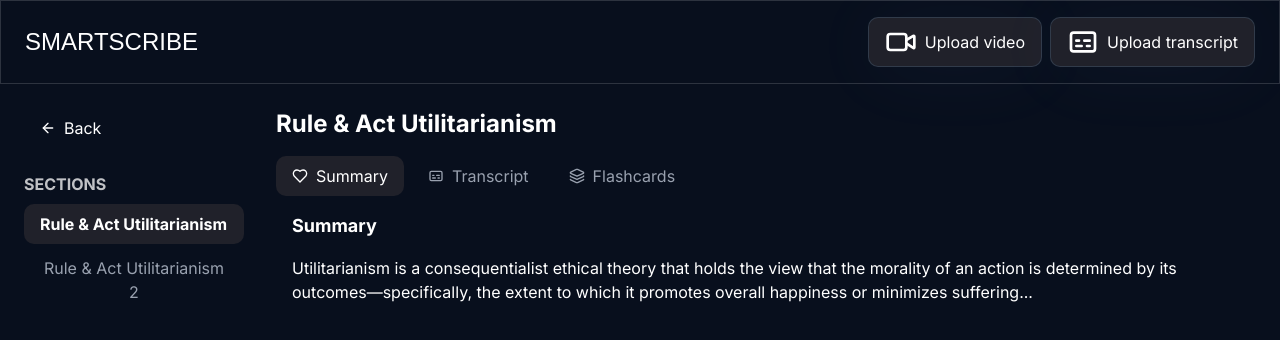
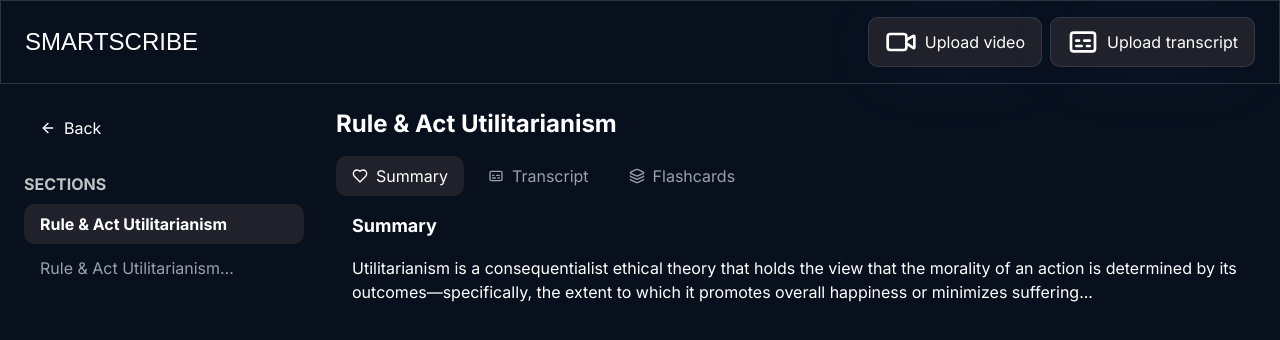
Before and after one commit to dzl-i/hackabyte, a Next.js app in the folder frontend/: page /lectures/1 in a window 1280 px wide. Shown: the top 340 px of the page. Built offline with nearby package versions, Linux system fonts and the light colour scheme; a web font is replaced by a local one.

Commit message:
Added truncate

```diff
--- a/frontend/src/app/lectures/[id]/page.tsx
+++ b/frontend/src/app/lectures/[id]/page.tsx
@@ -114,12 +114,17 @@ export default function Page() {
 
 	const selectedTab = lectureTabs[selectedTabIndex]
 
+	function truncate(str: string) {
+		const limit = 25
+		return str.length > limit ? str.slice(0, limit) + "…" : str
+	}
+
 	return (
 		<main>
 			<NavBar />
 			<main className="p-6 flex gap-8">
 				{/* Sidebar: Topics */}
-				<section className="space-y-6 flex-1 min-w-[220px]">
+				<section className="space-y-6 flex-1 min-w-[280px]">
 					<button
 						onClick={() => router.back()}
 						className="flex items-center gap-2 py-2 px-4 duration-200 hover:bg-white/5 rounded-lg text-white cursor-pointer"
@@ -139,7 +144,7 @@ export default function Page() {
 											: "text-gray-400 hover:text-white hover:bg-[rgba(32,_33,_42,_1)]"
 									}`}
 								>
-									<p>{section.name}</p>
+									<p>{truncate(section.name)}</p>
 								</button>
 							))}
 						</div>
```
